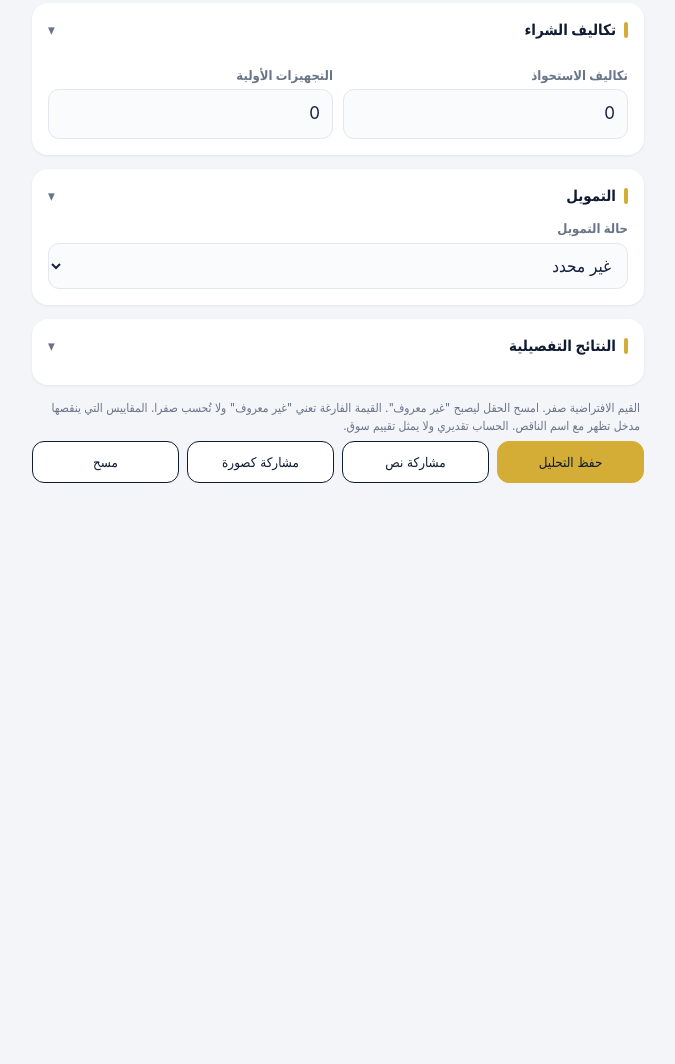
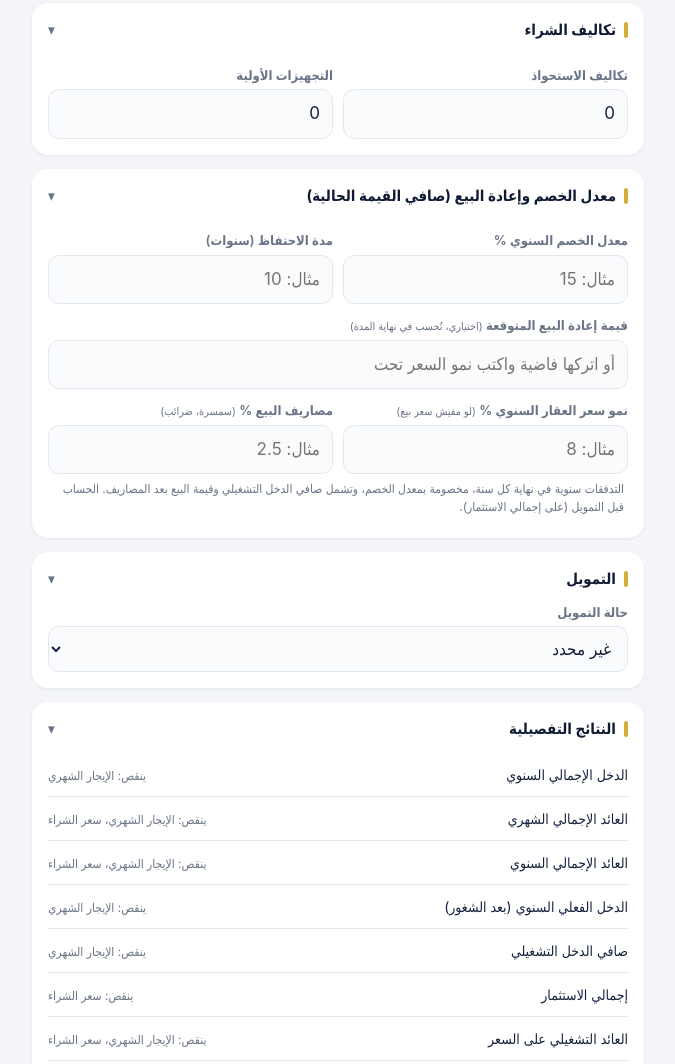
Before and after one commit to mahmoudsalama1999/invest-calc, a plain HTML site: page index.html in a window 1280 px wide. Shown: the part 1225-2289 px from the top of the page, without its empty margins (302-977 px from the left). Before the commit the page ends 1746 px from the top, so only its background shows below. Drawn offline with Linux system fonts and the light colour scheme.

Commit message:
Enhance financial analysis inputs in index.html
Added discount rate and resale value inputs with notes for calculations.

```diff
--- a/index.html
+++ b/index.html
@@ -92,6 +92,14 @@ input[readonly]{opacity:.75}
   <div class="row"><div><label>تكاليف الاستحواذ</label><input id="AcquisitionCosts" inputmode="decimal" value="0" placeholder="تسجيل، عمولة"></div>
   <div><label>التجهيزات الأولية</label><input id="InitialImprovements" inputmode="decimal" value="0" placeholder="تشطيب، أثاث"></div></div>
  </div>
+ <div class="card"><h2>معدل الخصم وإعادة البيع (صافي القيمة الحالية)</h2>
+  <div class="row"><div><label>معدل الخصم السنوي %</label><input id="discountRate" inputmode="decimal" placeholder="مثال: 15"></div>
+  <div><label>مدة الاحتفاظ (سنوات)</label><input id="holdYears" inputmode="decimal" placeholder="مثال: 10"></div></div>
+  <label>قيمة إعادة البيع المتوقعة <small>(اختياري، تُحسب في نهاية المدة)</small></label><input id="ResalePrice" inputmode="decimal" placeholder="أو اتركها فاضية واكتب نمو السعر تحت">
+  <div class="row"><div><label>نمو سعر العقار السنوي % <small>(لو مفيش سعر بيع)</small></label><input id="appreciationPct" inputmode="decimal" placeholder="مثال: 8"></div>
+  <div><label>مصاريف البيع % <small>(سمسرة، ضرائب)</small></label><input id="sellingCostPct" inputmode="decimal" placeholder="مثال: 2.5"></div></div>
+  <p class="note">التدفقات سنوية في نهاية كل سنة، مخصومة بمعدل الخصم، وتشمل صافي الدخل التشغيلي وقيمة البيع بعد المصاريف. الحساب قبل التمويل (على إجمالي الاستثمار).</p>
+ </div>
  <div class="card"><h2>التمويل</h2>
   <label>حالة التمويل</label><select id="financing"><option value="">غير محدد</option><option value="none">بدون تمويل</option><option value="financed">بتمويل</option></select>
   <div id="finBox" style="display:none">
@@ -124,5 +132,5 @@ input[readonly]{opacity:.75}
 </section>
 <section id="s"><div class="card"><h2>التحليلات المحفوظة على هذا الجهاز</h2><div id="list"></div></div></section>
 </main>
-<script src="calc.js"></script><script src="app.js"></script>
+<script src="calc.js?v=3"></script><script src="app.js?v=3"></script>
 </body></html>
```
